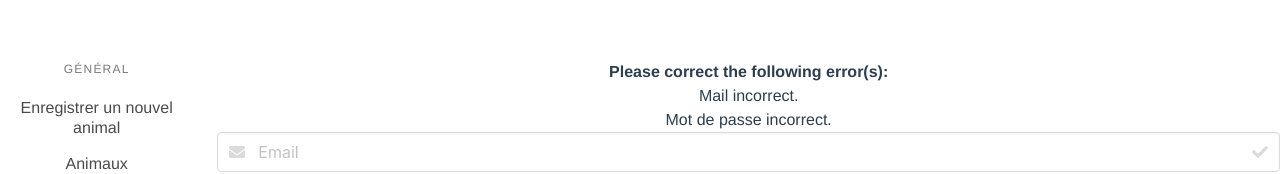
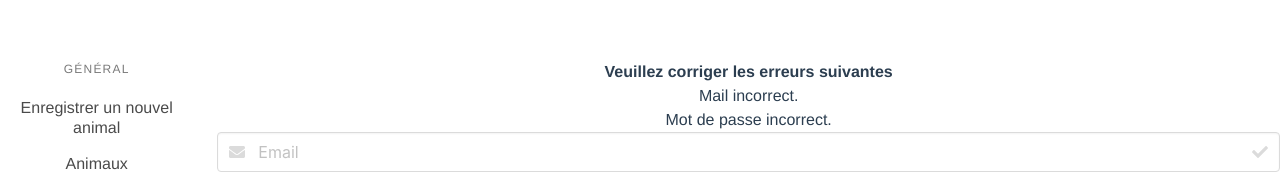
Before and after one commit to Prakkkmak/animaliste-front, a Vue app: page / in a window 1280 px wide. Both pictures are taken after a click on the button "Enregister". Shown: the top 174 px of the page. Built offline with nearby package versions, Linux system fonts and the light colour scheme; no server answers.

Commit message:
locales Account Creation

```diff
--- a/src/components/account/AccountCreation.vue
+++ b/src/components/account/AccountCreation.vue
@@ -1,6 +1,6 @@
 <template>
   <div v-if="errors.length">
-    <b>Please correct the following error(s):</b>
+    <b>{{ $t('account.errorsText') }}</b>
     <ul>
       <li v-for="error in errors" :key="error">{{ error }}</li>
     </ul>
--- a/src/locales/fr.json
+++ b/src/locales/fr.json
@@ -30,6 +30,7 @@
         "disconnect": "Se déconnecter",
         "errorMail": "Mail incorrect.",
         "errorPassword": "Mot de passe incorrect.",
+        "errorsText": "Veuillez corriger les erreurs suivantes",
         "login": "Se connecter",
         "mail": "Email",
         "password": "Mot de passe",
```
